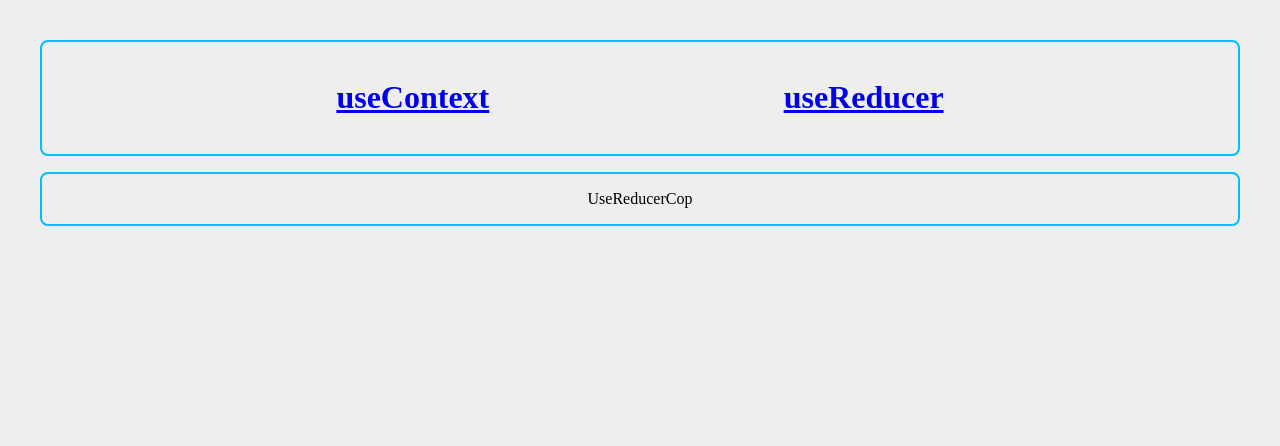
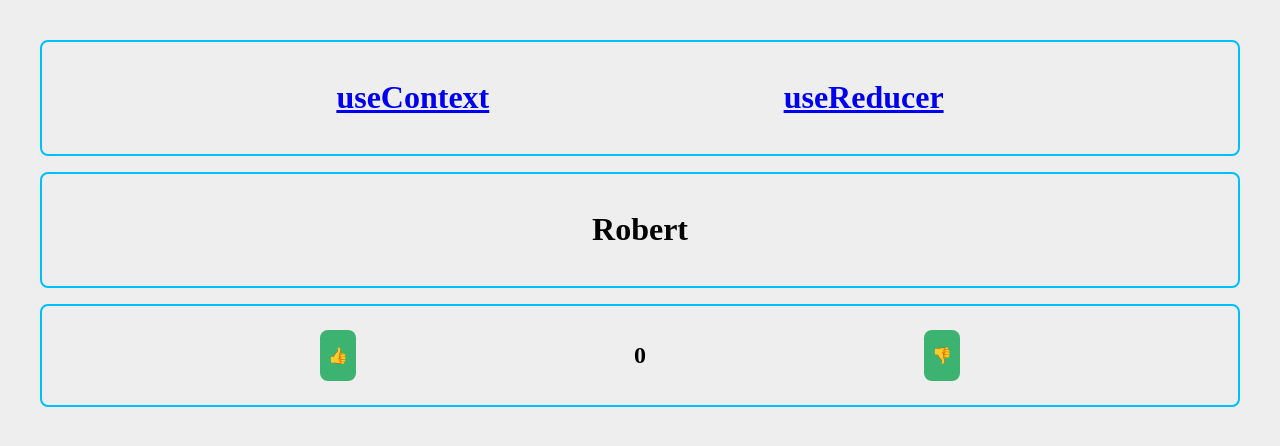
Before and after one commit to Robert-J-WANG/react_hooks_pro, a React (Vite) app: page /useReducer in a window 1280 px wide. Shown: the top 446 px of the page. Built offline with nearby package versions, Linux system fonts and the light colour scheme; what react-tracked would draw is missing.

Commit message:
useReducer初体验

```diff
--- a/src/components/UseReducerCop.tsx
+++ b/src/components/UseReducerCop.tsx
@@ -1,5 +1,31 @@
-import React from "react";
+import { useState } from "react";
 
+// 初始化数据
+const initiValue = {
+  name: "Robert",
+  score: 0,
+};
 export const UseReducerCop = () => {
-  return <div className="box">UseReducerCop</div>;
+  // 创建状态
+  const [state, setState] = useState(initiValue);
+  // 创建action方法
+  const increament = () => {
+    setState((prevState) => ({ ...prevState, score: prevState.score + 1 }));
+  };
+  const decrement = () => {
+    setState((prevState) => ({ ...prevState, score: prevState.score - 1 }));
+  };
+  return (
+    <>
+      <div className="box">
+        <h1>{state.name}</h1>
+      </div>
+      <div className="box">
+        {/* 使用状态和方法 */}
+        <button onClick={increament}>👍</button>
+        <h2>{state.score}</h2>
+        <button onClick={decrement}>👎</button>
+      </div>
+    </>
+  );
 };
```
Also changed, not shown: 1 other file (tests, documents, lock files or other folders).
